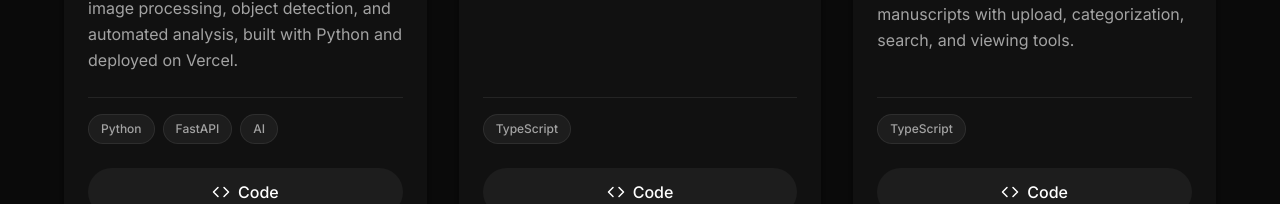
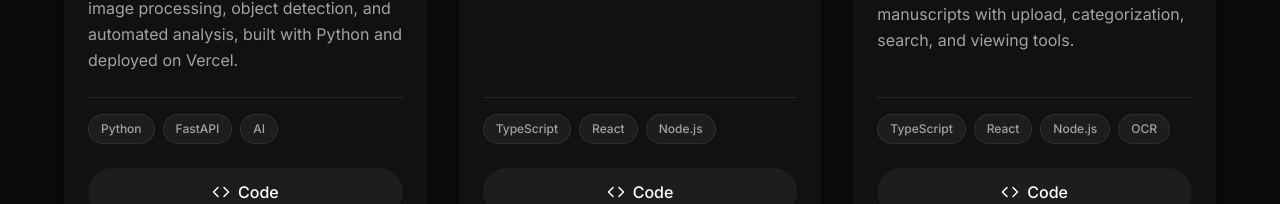
Before and after one commit to soumyajali/portfolio, a React (Vite) app: page / in a window 1280 px wide. Shown: the part 2906-3110 px from the top of the page. Built offline with nearby package versions, Linux system fonts and the light colour scheme.

Commit message:
Update tech stack for Outpass and Manuscript projects

```diff
--- a/src/components/Projects.jsx
+++ b/src/components/Projects.jsx
@@ -77,7 +77,7 @@ export const Projects = () => {
       title: 'Digital Outpass Generator',
       description:
         'A web-based outpass management system for submitting, approving, and tracking student leave requests digitally.',
-      tech: ['TypeScript'],
+      tech: ['TypeScript', 'React', 'Node.js'],
       codeUrl: 'https://github.com/soumyajali/digital_outpass_generator',
       image: '/project-outpass-real.png',
       imageAlt: 'Digital Outpass Generator dashboard preview',
@@ -86,7 +86,7 @@ export const Projects = () => {
       title: 'Digital Manuscript Organizer',
       description:
         'A web application that digitizes, organizes, and preserves ancient manuscripts with upload, categorization, search, and viewing tools.',
-      tech: ['TypeScript'],
+      tech: ['TypeScript', 'React', 'Node.js', 'OCR'],
       codeUrl: 'https://github.com/soumyajali/digital_manuscript_organizer',
       image: '/project-manuscript-real.png',
       imageAlt: 'Digital Manuscript Organizer upload and OCR preview',
```
